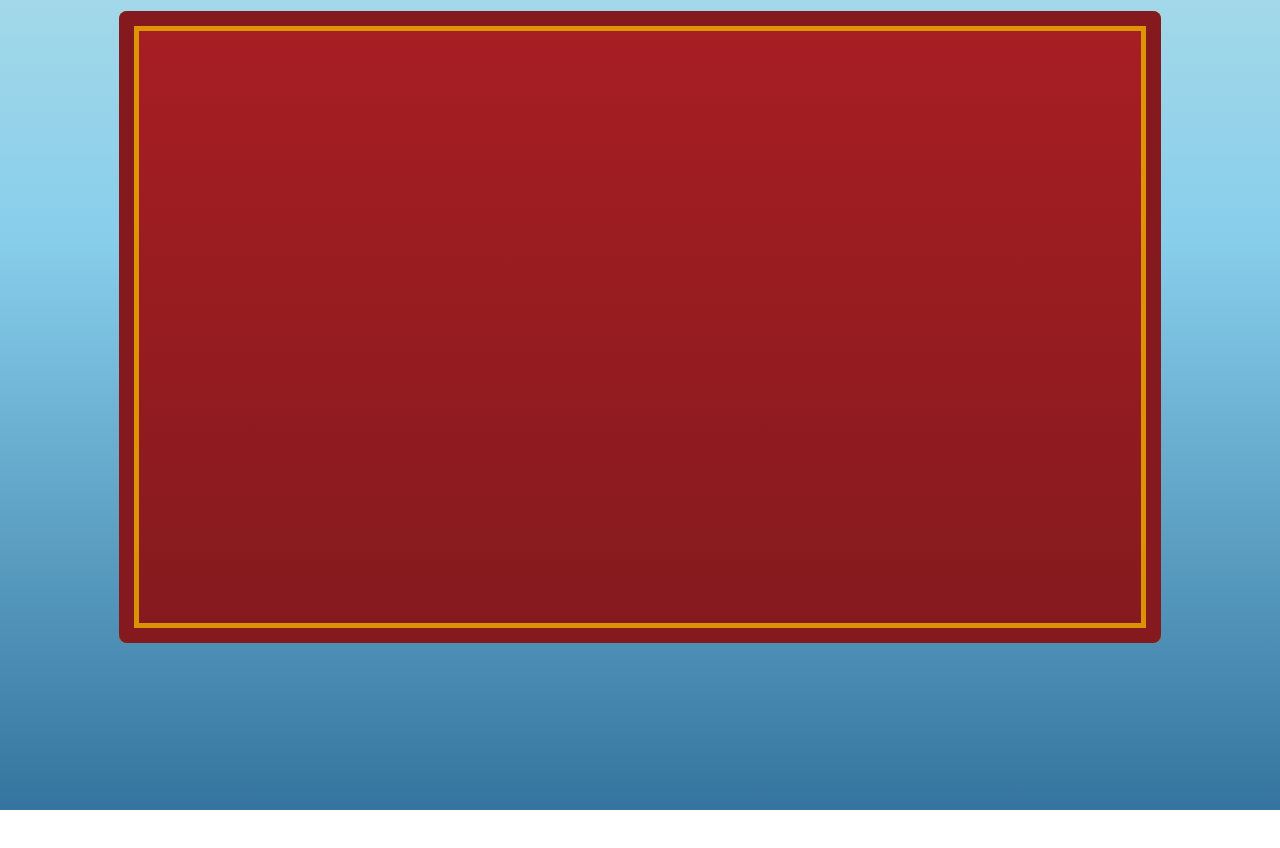
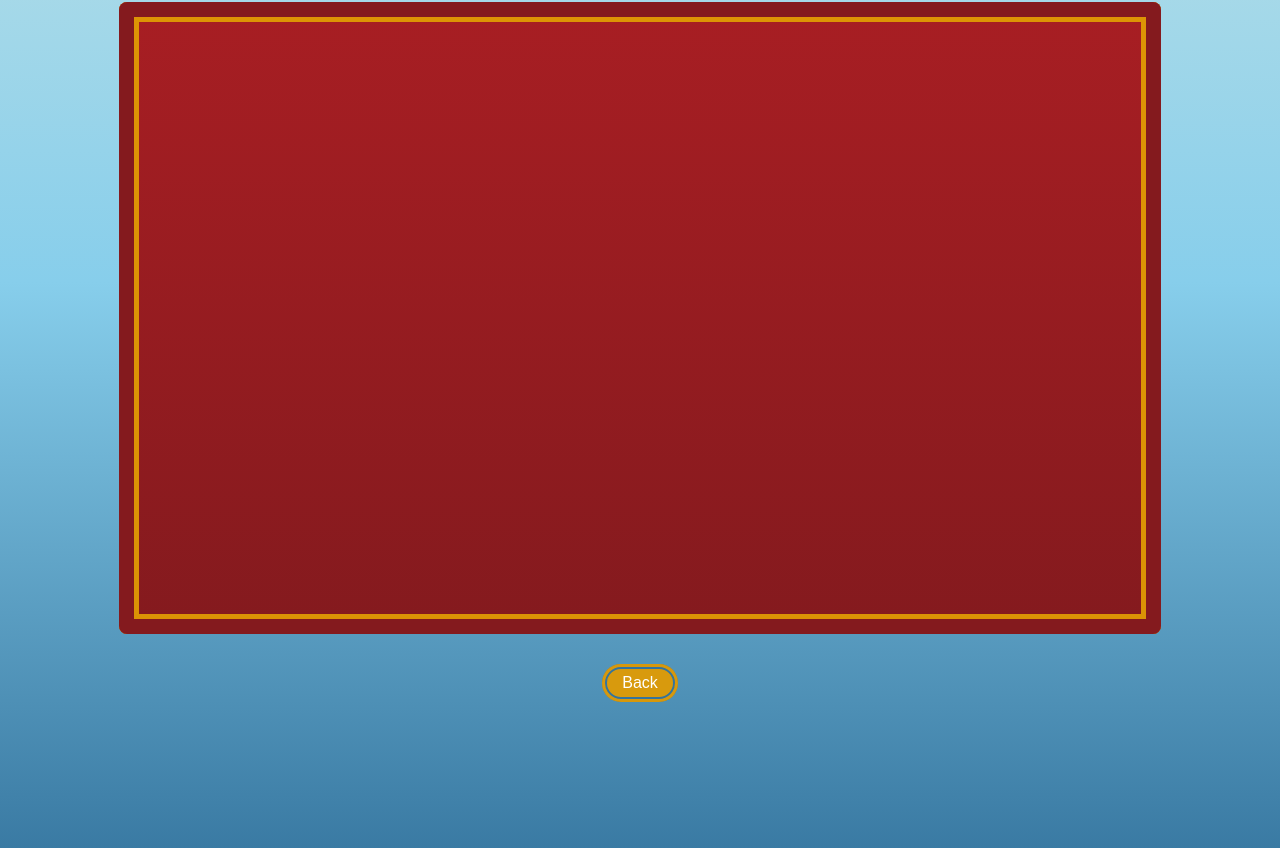
Before and after one commit to cupski/Tubes2_Dinasti, a React (Create React App) app in the folder src/frontend/wikirace/: page /ids-page in a window 1280 px wide. Shown: the part 326-1174 px from the top of the page. Before the commit the page ends 1136 px from the top, so only its background shows below. Built offline with nearby package versions, Linux system fonts and the light colour scheme; the HTML template or start-up script is replaced by a standard one.

Commit message:
feat: add back button

```diff
--- a/src/frontend/wikirace/src/components/bfs-page.js
+++ b/src/frontend/wikirace/src/components/bfs-page.js
@@ -1,7 +1,7 @@
 import React, { useState } from 'react';
 import './styles.css';
-import chopper_img from './assets/chopper.png'
 import bfs_title from './assets/bfs-text.png'
+import { useNavigate } from 'react-router-dom';
 
 const BFSPage = () => {
     const [startPoint, setStartPoint] = useState("");
@@ -11,6 +11,12 @@ const BFSPage = () => {
     const handleSearch = () => {
         // seach logic disini, masih bingung.
         setResult(`Results for BFS with start point "${startPoint}" and end point "${endPoint}"`);
+    };
+
+    const navigate = useNavigate();
+
+    const handleBack = () => {
+        navigate('/');
     };
 
     return (
@@ -30,7 +36,11 @@ const BFSPage = () => {
             <div className="result-container">
                 <p>{result}</p>
             </div>
-            {/* <img src={chopper_img} alt="Chopper" className="bottom-corner-image" /> */}
+            <div>
+                <button className="back-button3" onClick={handleBack}>
+                            Back
+                </button>
+            </div>
         </div>
     );
 }
--- a/src/frontend/wikirace/src/components/ids-page.js
+++ b/src/frontend/wikirace/src/components/ids-page.js
@@ -1,7 +1,7 @@
 import React, { useState } from 'react';
 import './styles.css';
-import luffy_img from './assets/luffy.png'
 import ids_title from './assets/ids-text.png'
+import { useNavigate } from 'react-router-dom';
 
 
 const IDSPage = () => {
@@ -12,6 +12,12 @@ const IDSPage = () => {
     const handleSearch = () => {
         // seach logic disini, masih bingung.
         setResult(`Results for IDS with start point "${startPoint}" and end point "${endPoint}"`);
+    };
+
+    const navigate = useNavigate();
+
+    const handleBack = () => {
+        navigate('/');
     };
 
     return (
@@ -31,8 +37,11 @@ const IDSPage = () => {
             <div className="result-container">
                 <p>{result}</p>
             </div>
-            {/* <img src={luffy_img} alt="Luffy" className="bottom-corner-image" /> */}
-
+            <div>
+                <button className="back-button3" onClick={handleBack}>
+                            Back
+                </button>
+            </div>
         </div>
     );
 }
--- a/src/frontend/wikirace/src/components/styles.css
+++ b/src/frontend/wikirace/src/components/styles.css
@@ -17,7 +17,7 @@ body {
 .page-container {
     display: flex;
     flex-direction: column;
-    min-height: 140vh;
+    min-height: 150vh;
 }
 
 .header-container {
@@ -226,7 +226,7 @@ body {
     width: 35%;
     height: 200px;
     border-radius: 8px;
-    margin-top: 1050px;
+    margin-top: 1100px;
     margin-left: 180px;
     margin-right: 180px;
     position: relative;
@@ -505,3 +505,18 @@ body {
     margin-top: 30px;
     margin-left: 350px;
 }
+
+.back-button3 {
+    padding: 10px 20px;
+    background-color: rgba(225, 155, 4, 0.946);
+    color: #fff;
+    border: none;
+    border-radius: 30px;
+    font-size: 16px;
+    cursor: pointer;
+    transition: background-color 0.3s;
+    box-shadow:
+        inset 0 0 0 3px rgba(225, 155, 4, 0.946),
+        inset 0 0 0 5px #34749e;
+    margin-top: 30px;
+}
```
